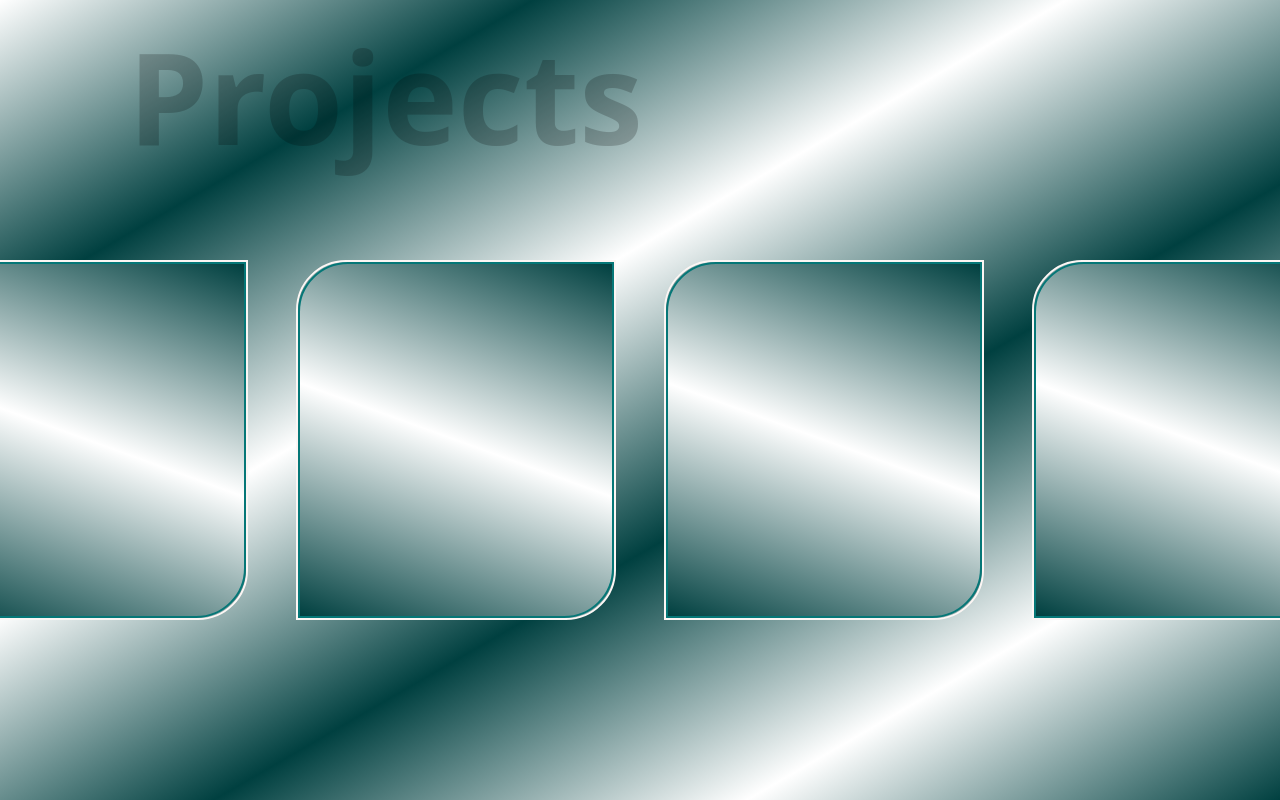
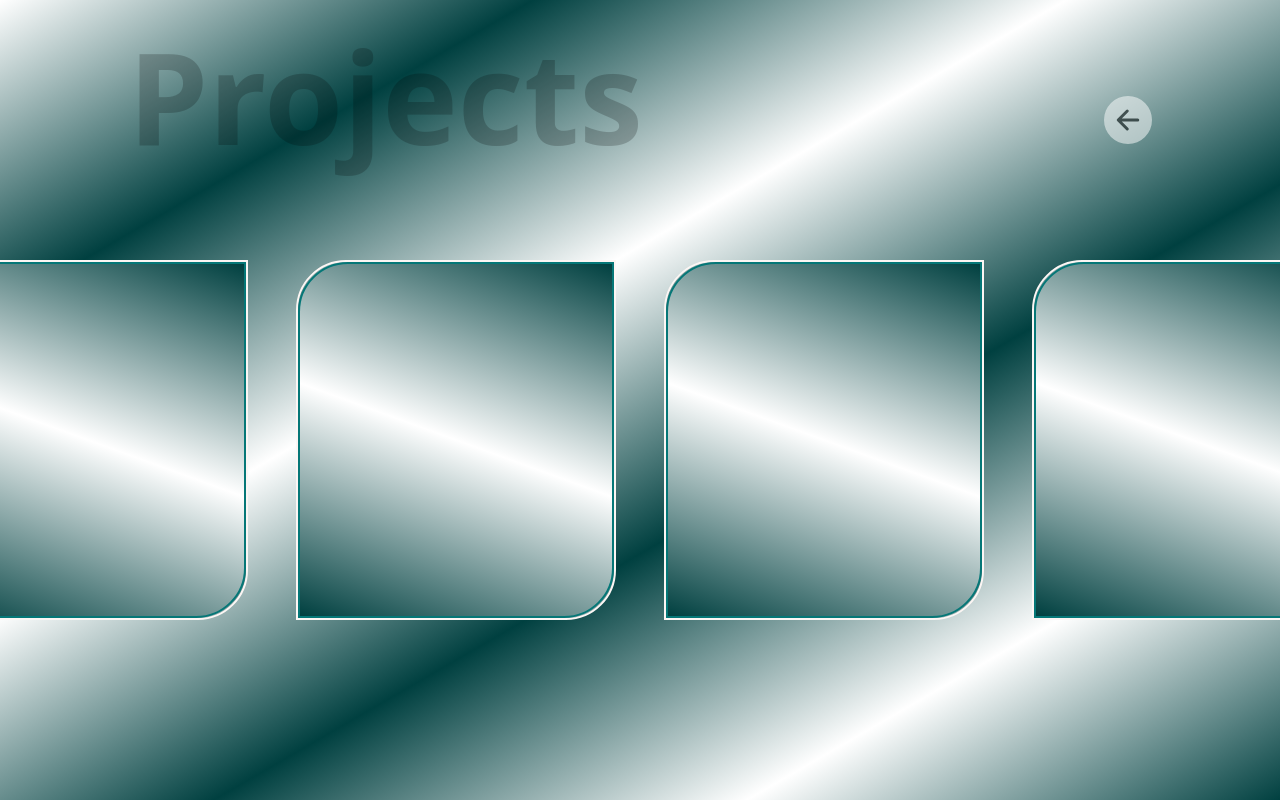
Before and after one commit to marymetilda/Portfolio, a React (Create React App) app: page / in a window 1280 px wide. Built offline with nearby package versions, Linux system fonts and the light colour scheme.

Commit message:
feat: add back button

```diff
--- a/src/pages/Projects.tsx
+++ b/src/pages/Projects.tsx
@@ -1,10 +1,14 @@
 import React from "react";
 
 import FlipingCard from "../components/FlipingCard";
+import BackButton from "../components/BackButton";
 
 function Projects() {
   return (
     <div className="w-screen h-screen flex items-center justify-center gap-12 pt-20 bg-linear-blue-white-mix overflow-hidden">
+      <div className="absolute top-[12vh] right-[10vw] z-40 opacity-50">
+        <BackButton />
+      </div>
       <FlipingCard />
       <FlipingCard />
       <FlipingCard />
```
